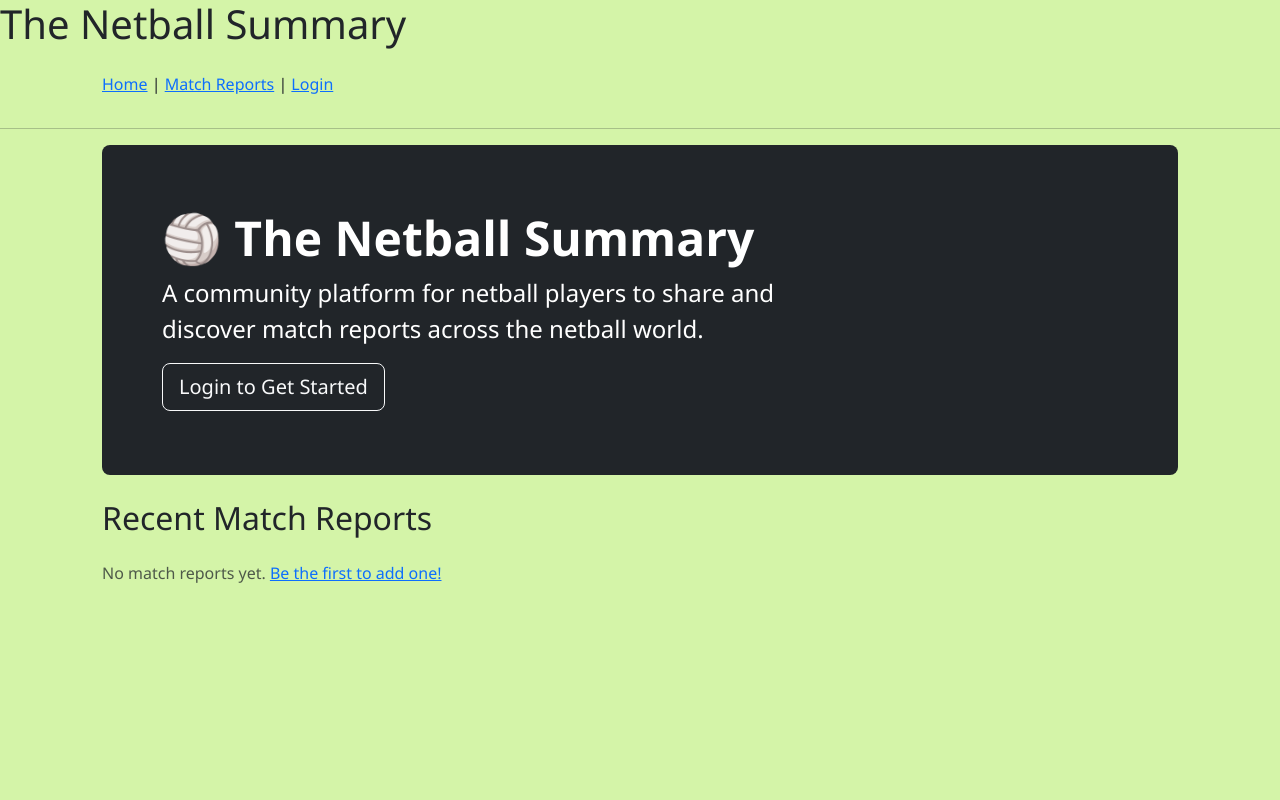
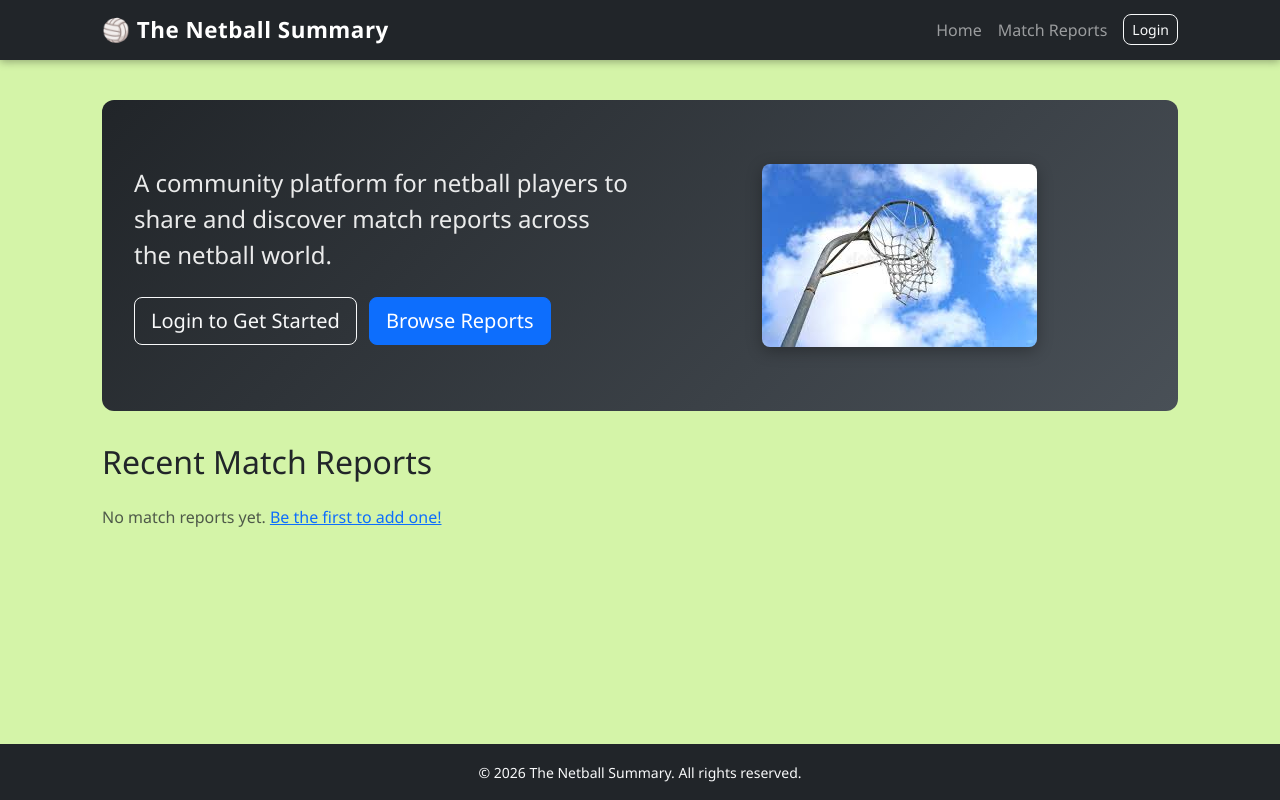
Before and after one commit to YemsAla/the_netball_summary, a Django app: page / in a window 1280 px wide. Run offline with Django 4.2, Linux system fonts and the light colour scheme; data that the repository does not hold is empty.

Commit message:
feat: improve homepage hero section and nav

```diff
--- a/match_reports/static/match_reports/css/style.css
+++ b/match_reports/static/match_reports/css/style.css
@@ -45,6 +45,12 @@ main {
 .hero p {
     font-size: 1.2rem;
     opacity: 0.9;
+}
+
+.hero img {
+    max-height: 320px;
+    object-fit: cover;
+    box-shadow: 0 4px 16px rgba(0,0,0,0.3);
 }
 
 /* Cards */
--- a/match_reports/templates/match_reports/base.html
+++ b/match_reports/templates/match_reports/base.html
@@ -9,33 +9,65 @@
     <link rel="stylesheet" href="{% static 'match_reports/css/style.css' %}">
 </head>
 <body>
-    <header>
-        <h1>The Netball Summary</h1>
-    </header>
 
-    <!-- NAVIGATION -->
-    <nav class="container my-3">
-        <a href="{% url 'report_list' %}">Home</a> |
-        <a href="{% url 'report_list' %}">Match Reports</a> |
-
+    <!-- BOOTSTRAP NAVBAR -->
+    <nav class="navbar navbar-expand-lg navbar-dark bg-dark sticky-top">
+        <div class="container">
+            <a class="navbar-brand fw-bold" href="{% url 'home' %}">🏐 The Netball Summary</a>
+            <button class="navbar-toggler" type="button" data-bs-toggle="collapse" data-bs-target="#navbarNav">
+                <span class="navbar-toggler-icon"></span>
+            </button>
+            <div class="collapse navbar-collapse" id="navbarNav">
+                <ul class="navbar-nav ms-auto align-items-center">
+                    <li class="nav-item">
+                        <a class="nav-link" href="{% url 'home' %}">Home</a>
+                    </li>
+                    <li class="nav-item">
+                        <a class="nav-link" href="{% url 'report_list' %}">Match Reports</a>
+                    </li>
                     {% if user.is_authenticated %}
-            <span>Hi {{ user.username }}!</span> |
+                        <li class="nav-item">
+                            <span class="nav-link text-light">Hi {{ user.username }}!</span>
+                        </li>
+                        <li class="nav-item">
                             <form method="POST" action="{% url 'logout' %}">
                                 {% csrf_token %}
-                <button type="submit">Logout</button>
+                                <button type="submit" class="btn btn-outline-light btn-sm ms-2">Logout</button>
                             </form>
+                        </li>
                     {% else %}
-            <a href="{% url 'login' %}">Login</a>
+                        <li class="nav-item">
+                            <a class="btn btn-outline-light btn-sm ms-2" href="{% url 'login' %}">Login</a>
+                        </li>
                     {% endif %}
+                </ul>
+            </div>
+        </div>
     </nav>
 
-    <hr>
+    <!-- MESSAGES -->
+    <div class="container mt-3">
+        {% for message in messages %}
+            <div class="alert alert-{{ message.tags }} alert-dismissible fade show" role="alert">
+                {{ message }}
+                <button type="button" class="btn-close" data-bs-dismiss="alert"></button>
+            </div>
+        {% endfor %}
+    </div>
 
     <!-- PAGE CONTENT -->
-    <main class="container" my-4>
+    <main class="container my-4">
         {% block content %}
         {% endblock %}
     </main>
 
+    <!-- FOOTER -->
+    <footer class="bg-dark text-light text-center py-3 mt-auto">
+        <div class="container">
+            <small>&copy; 2026 The Netball Summary. All rights reserved.</small>
+        </div>
+    </footer>
+
+    <script src="https://cdn.jsdelivr.net/npm/bootstrap@5.3.3/dist/js/bootstrap.bundle.min.js"></script>
 </body>
 </html>
--- a/match_reports/templates/match_reports/home.html
+++ b/match_reports/templates/match_reports/home.html
@@ -1,17 +1,23 @@
 {% extends "match_reports/base.html" %}
+{% load static %}
 
 {% block content %}
 
 <!-- HERO SECTION -->
-<div class="p-5 mb-4 bg-dark text-white rounded-3">
-    <div class="container-fluid py-3">
-        <h1 class="display-5 fw-bold">🏐 The Netball Summary</h1>
-        <p class="col-md-8 fs-4">A community platform for netball players to share and discover match reports across the netball world.</p>
-        {% if user.is_authenticated %}
-            <a href="{% url 'report-create' %}" class="btn btn-success btn-lg">+ Add Match Report</a>
-        {% else %}
-            <a href="{% url 'login' %}" class="btn btn-outline-light btn-lg">Login to Get Started</a>
-        {% endif %}
+<div class="hero">
+    <div class="row align-items-center">
+        <div class="col-md-6">
+            <p class="fs-4 mb-4">A community platform for netball players to share and discover match reports across the netball world.</p>
+            {% if user.is_authenticated %}
+                <a href="{% url 'report-create' %}" class="btn btn-success btn-lg me-2">+ Add Match Report</a>
+            {% else %}
+                <a href="{% url 'login' %}" class="btn btn-outline-light btn-lg me-2">Login to Get Started</a>
+            {% endif %}
+            <a href="{% url 'report_list' %}" class="btn btn-primary btn-lg">Browse Reports</a>
+        </div>
+        <div class="col-md-6 text-center">
+            <img src="{% static 'match_reports/images/hero.jpg' %}" alt="Netball" class="img-fluid rounded-3">
+        </div>
     </div>
 </div>
 
```
Also changed, not shown: match_reports/static/match_reports/css/images/hero.jpg (added). Lines whose indentation alone changed are shown as unchanged.
